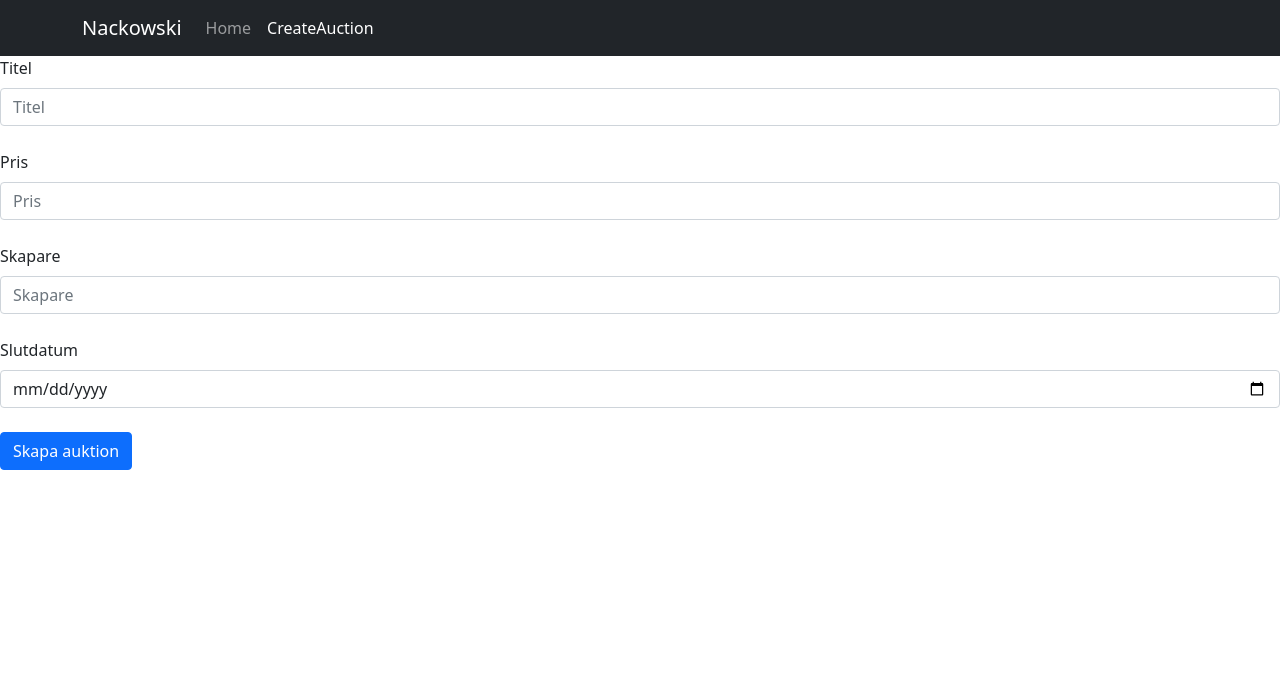
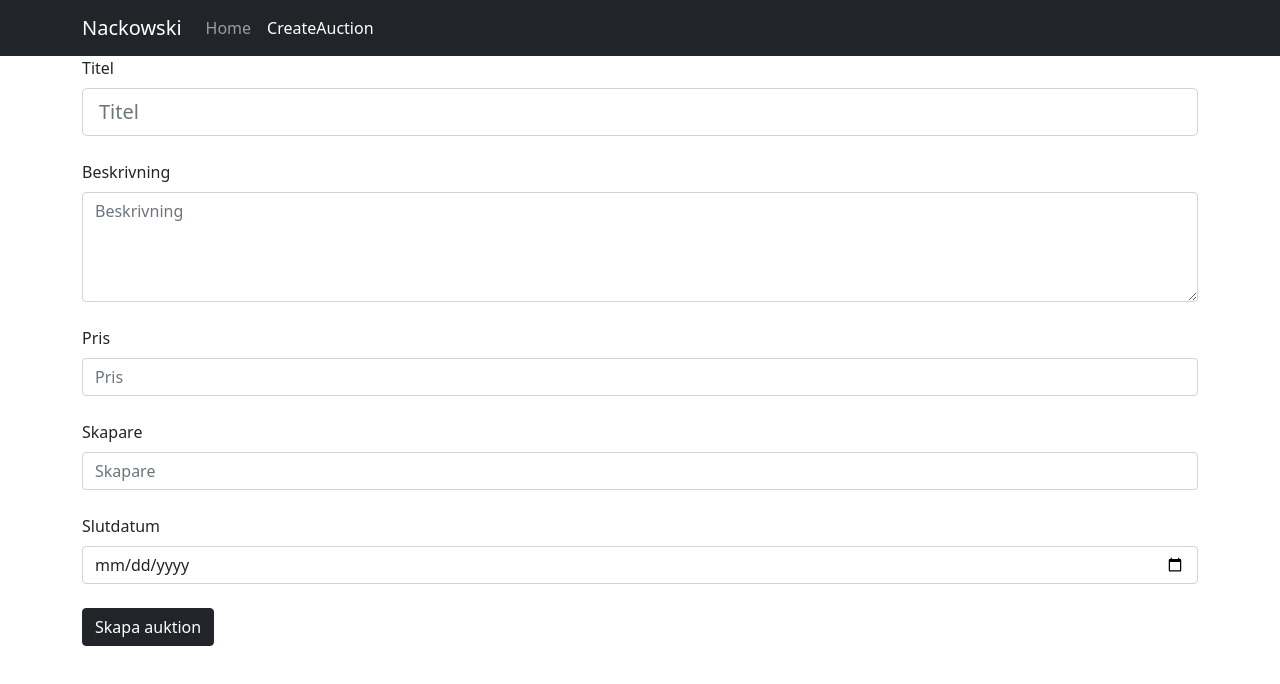
Before and after one commit to Odenstig/Grupparbete, a React (Create React App) app in the folder nackowski-app/: page /create in a window 1280 px wide. Shown: the top 684 px of the page. Built offline with nearby package versions, Linux system fonts and the light colour scheme.

Commit message:
Copy from latest update

```diff
--- a/nackowski-app/src/components/AuctionList.jsx
+++ b/nackowski-app/src/components/AuctionList.jsx
@@ -1,24 +1,8 @@
-import React,{useState,useEffect} from 'react';
+import React from 'react';
 import { Button, Card} from 'react-bootstrap';
 import dayjs from 'dayjs';
-import BidList from '../components/BidList';
 
 const AuctionList = ({ list }) => {
-
-    console.log(list)
-    const [bidlist,setBidList]=useState([]);
-
-    useEffect(()=>{
-
-        let url = "http://nackowskis.azurewebsites.net/api/Auktion/2400/"+list.AuktionID;
-
-        fetch(url)
-        .then(res=>res.json())
-        .then(data =>{
-            console.log(data)
-            setBidList(data);
-        })
-    },[]);
 
     let right = {
         float: "right"
@@ -32,38 +16,29 @@ const AuctionList = ({ list }) => {
         float: "left"
     }
 
-    let currrentDate = dayjs();
-    let aktiv = "Inaktiv";
     let auctionList = list.map(auction => {
-
-        let endDate = dayjs(auction.SlutDatum);
-        if (currrentDate < endDate) {
-                aktiv = "Aktiv"
-        }
+        let endDate = dayjs(auction.SlutDatum).format("YYYY-MM-DD HH:mm")
         return (
-            <div id={auction.AktionsID} className="container-md-2">
+            <div Class="container-md-2">
 
             <Card style={card}>
                 <Card.Header>
-                    <Card.Title>{auction.Titel}<span style={right}>{endDate.format("YYYY-MM-DD HH:mm")}</span> </Card.Title>
+                    <Card.Title>{auction.Titel}<span style={right}>{endDate}</span> </Card.Title>
                 </Card.Header>
                 <Card.Body>
                     <Card.Text>{auction.Beskrivning}</Card.Text>
-                    <Card.Text>{auction.Utropspris}:-</Card.Text>
-                    <Card.Text>{auction.SkapadAv}<span style={right}>{aktiv}</span></Card.Text>
-
                 </Card.Body>
                 <Card.Footer>
+                    <Card.Text>{auction.SkapadAv}<span style={right}>{auction.Utropspris}</span></Card.Text>
+                </Card.Footer>
 
-                </Card.Footer>
-                <Button >Mer</Button>
-                <BidList list = {bidlist}/>
+                <Button className='btn btn-dark'>Mer</Button>
             </Card>
             </div>
         );
     });
     return (
-        <div>{auctionList.reverse()}</div>
+        <div>{auctionList}</div>
     );
 };
 
--- a/nackowski-app/src/components/BidList.jsx
+++ b/nackowski-app/src/components/BidList.jsx
@@ -8,7 +8,7 @@ const BidList = ({list}) => {
 
 
             return (
-                <li>{bid.Summa}</li>
+                <li>{bid.Summa} - {bid.Budgivare}</li>
                 );
             });
             return (
--- a/nackowski-app/src/components/Search.jsx
+++ b/nackowski-app/src/components/Search.jsx
@@ -6,16 +6,16 @@ const Search = ({callback}) => {
         margin: "20px"
     }
     let text = {
-        borderRadius: "5px",
-        marginRight: "5px",
+        "border-radius": "5px",
+        "margin-right": "5px",
         padding: "2px 0 2px 4px"
     }
     let button = {
-        marginLeft: "-12px",
-        marginTop: "-5px",
-        padding: "4px 10px",
+        "margin-left": "-16px",
+        "margin-top": "-2px",
+        "padding": "4px 10px",
         color: "white",
-        borderStyle: "none"
+        "border-style": "none",
     }
 
     const searchVal = useRef();
@@ -23,7 +23,7 @@ const Search = ({callback}) => {
     return(
         <div style={searchBox}>
             <input type="text" ref={searchVal} style={text} placeholder="Sök.."/>
-            <button style={button} className="btn btn-primary" onClick = {() => {callback(searchVal.current.value)}}>Sök</button>
+            <button style={button} className="btn btn-dark" onClick = {() => {callback(searchVal.current.value)}}>Sök</button>
         </div>);
 };
 
--- a/nackowski-app/src/components/views/CreateAuction.jsx
+++ b/nackowski-app/src/components/views/CreateAuction.jsx
@@ -1,31 +1,79 @@
-
-import React from 'react'
-import {Button} from 'react-bootstrap'
+import dayjs from 'dayjs';
+import React, { useRef } from 'react'
+import { Button, Container } from 'react-bootstrap'
 import Form from 'react-bootstrap/Form'
+import { useNavigate } from 'react-router-dom';
 
 const CreateAuction = () => {
+  const title = useRef();
+  const price = useRef();
+  const name = useRef();
+  const endDate = useRef();
+  const description = useRef();
+  const navigate = useNavigate();
+
+
+  let dateNow = dayjs();
+
+  const postAuction = (e) => {
+    let auction = {
+      "Titel": title.current.value,
+      "Beskrivning": description.current.value,
+      "StartDatum": dateNow,
+      "SlutDatum": endDate.current.value,
+      "Gruppkod": 2400,
+      "Utropspris": price.current.value,
+      "SkapadAv": name.current.value,
+    }
+
+    let url = "http://nackowskis.azurewebsites.net/api/Auktion/2400";
+
+    fetch(url, {
+      method: 'POST',
+      body: JSON.stringify(auction),
+      headers: {
+        'Accept': 'application/json, text/plain, */*',
+        'Content-Type': 'application/json'
+      }
+    })
+      .then(data => {
+        console.log(data + ' posten är skapad');
+      })
+      .catch(err => console.log(err));
+    navigate('/');
+  }
+
+
+
   return (
-    <Form >
+    <Container className="justify-content-md-center">
+      <Form id="form">
 
-      <Form.Label>Titel</Form.Label>
-      <Form.Control  placeholder='Titel'/>
-      <br/>
+        <Form.Label>Titel</Form.Label>
+        <Form.Control placeholder='Titel' ref={title} size="lg" />
+        <br />
 
-      <Form.Label>Pris</Form.Label>
-      <Form.Control  placeholder='Pris'/>
-      <br/>
+        <Form.Label>Beskrivning</Form.Label>
+        <Form.Control as="textarea" placeholder='Beskrivning' rows={4} ref={description} />
+        <br />
 
-      <Form.Label>Skapare</Form.Label>
-      <Form.Control  placeholder='Skapare'/>
-      <br/>
+        <Form.Label>Pris</Form.Label>
+        <Form.Control placeholder='Pris' ref={price} />
+        <br />
 
-      <Form.Label>Slutdatum</Form.Label>
-      <Form.Control type="date"  placeholder='Slutdatum'/>
-      <br/>
+        <Form.Label>Skapare</Form.Label>
+        <Form.Control placeholder='Skapare' ref={name} />
+        <br />
 
-      <Button type='submit'>Skapa auktion</Button>
+        <Form.Label>Slutdatum</Form.Label>
+        <Form.Control type="date" placeholder='Slutdatum' ref={endDate} />
+        <br />
 
-    </Form>
+        <Button onClick={postAuction} className='btn btn-dark'>Skapa auktion</Button>
+
+      </Form>
+
+    </Container >
   );
 };
 
```
